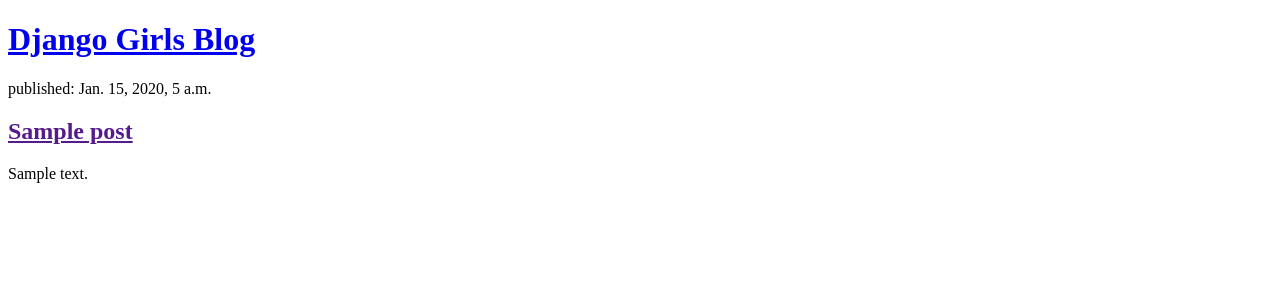
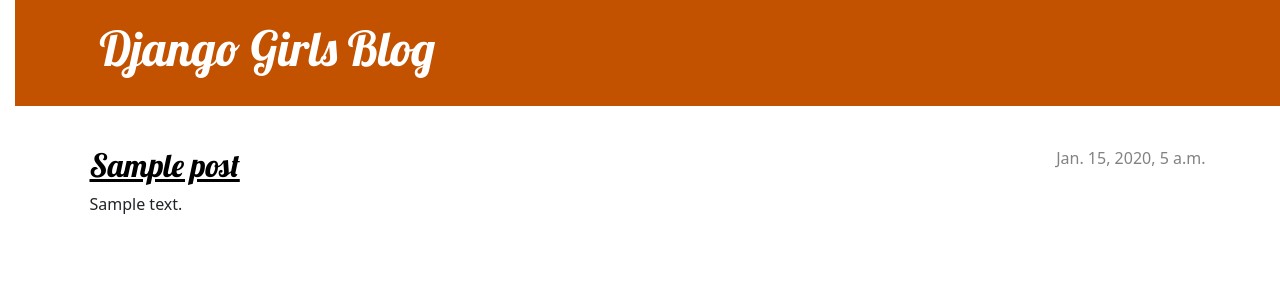
Before and after one commit to Mystley/my-first-blog, a Django app: page / in a window 1280 px wide. Shown: the top 300 px of the page. Run offline with Django 3.2, Linux system fonts and the light colour scheme; tables that the repository leaves empty hold one stand-in row (values such as "Sample post").

Commit message:
Submission of M06 tutorial

```diff
--- /dev/null
+++ b/blog/static/css/blog.css
@@ -0,0 +1,79 @@
+h1 a, h2 a {
+    color: #c25100;
+    font-family: 'Lobster';
+}
+
+body {
+    padding-left: 15px;
+}
+
+.page-header {
+    background-color: #C25100;
+    margin-top: 0;
+    margin-bottom: 40px;
+    padding: 20px 20px 20px 40px;
+}
+
+.page-header h1,
+.page-header h1 a,
+.page-header h1 a:visited,
+.page-header h1 a:active {
+    color: #ffffff;
+    font-size: 36pt;
+    text-decoration: none;
+}
+
+h1,
+h2,
+h3,
+h4 {
+    font-family: 'Lobster', cursive;
+}
+
+.date {
+    color: #828282;
+}
+
+.save {
+    float: right;
+}
+
+.post-form textarea,
+.post-form input {
+    width: 100%;
+}
+
+.top-menu,
+.top-menu:hover,
+.top-menu:visited {
+    color: #ffffff;
+    float: right;
+    font-size: 26pt;
+    margin-right: 20px;
+}
+
+.post {
+    margin-bottom: 70px;
+}
+
+.post h2 a,
+.post h2 a:visited {
+    color: #000000;
+}
+
+.post > .date,
+.post > .actions {
+    float: right;
+}
+
+.btn-secondary,
+.btn-secondary:visited {
+    color: #C25100;
+    background: none;
+    border-color: #C25100;
+}
+
+.btn-secondary:hover {
+    color: #FFFFFF;
+    background-color: #C25100;
+}
--- /dev/null
+++ b/blog/templates/blog/base.html
@@ -0,0 +1,27 @@
+{% load static %}
+<!DOCTYPE html>
+
+<html>
+    <head>
+        <!-- Thins not displayed on screen-->
+        <title>Django Blog</title>
+        <link rel="stylesheet" href="https://cdn.jsdelivr.net/npm/bootstrap@5.1.3/dist/css/bootstrap.min.css" integrity="sha384-1BmE4kWBq78iYhFldvKuhfTAU6auU8tT94WrHftjDbrCEXSU1oBoqyl2QvZ6jIW3" crossorigin="anonymous">
+        <link rel="stylesheet" href="{% static 'css/blog.css' %}">
+        <link href="//fonts.googleapis.com/css?family=Lobster&subset=latin,latin-ext" rel="stylesheet" type="text/css">
+    </head>
+    <body>
+        <header class="page-header">
+            <div class="container">
+                <h1><a href="/">Django Girls Blog</a></h1>
+            </div>
+        </header>
+        <main class="container">
+            <div class="row">
+                <div class="col">
+                {% block content %}
+                {% endblock %}
+                </div>
+            </div>
+        </main>
+    </body>
+</html>
--- a/blog/templates/blog/post_list.html
+++ b/blog/templates/blog/post_list.html
@@ -1,25 +1,13 @@
-<!DOCTYPE html>
+{% extends 'blog/base.html' %}
 
-<html>
-    <head>
-        <!-- Thins not displayed on screen-->
-        <title>Django Blog</title>
-    </head>
-    <body>
-        <!--container tag.. they do not really do anythin yetm but organize your website into sections-->
-        <header> <!--title of webpage-->
-            <!--a or anchor tag link to something-->
-            <h1><a href="/">Django Girls Blog</a></h1> <!--heading tags that denote sections or titles of parts of webpage-->
-        </header>
-
-        <!--article container tag... this tag is used to usually descrube artivles or posts-->
-        <!--to run ppython code in html files, Python code is denoted by {}. data is { { } } function or actions (% code %)-->
-        {% for post in posts %}
-            <article>
-                <time>published: {{post.published_date}}</time>
-                <h2><a href="">{{post.title}}</a></h2>
-                <p>{{post.text|linebreaksbr}}</p>
-            </article>
-        {% endfor %}
-    </body>
-</html>
+{% block content %}
+    {% for post in posts %}
+        <article class="post">
+            <time class="date">
+                {{ post.published_date }}
+            </time>
+            <h2><a href="">{{ post.title }}</a></h2>
+            <p>{{ post.text|linebreaksbr }}</p>
+        </article>
+    {% endfor %}
+{% endblock %}
--- a/blog/views.py
+++ b/blog/views.py
@@ -7,4 +7,3 @@
 def post_list(request):
     posts = Post.objects.filter(published_date__lte=timezone.now()).order_by('published_date')
     return render(request, 'blog/post_list.html', {'posts':posts})
-    return render(request, 'blog/post_list.html', {'posts': posts})
```
